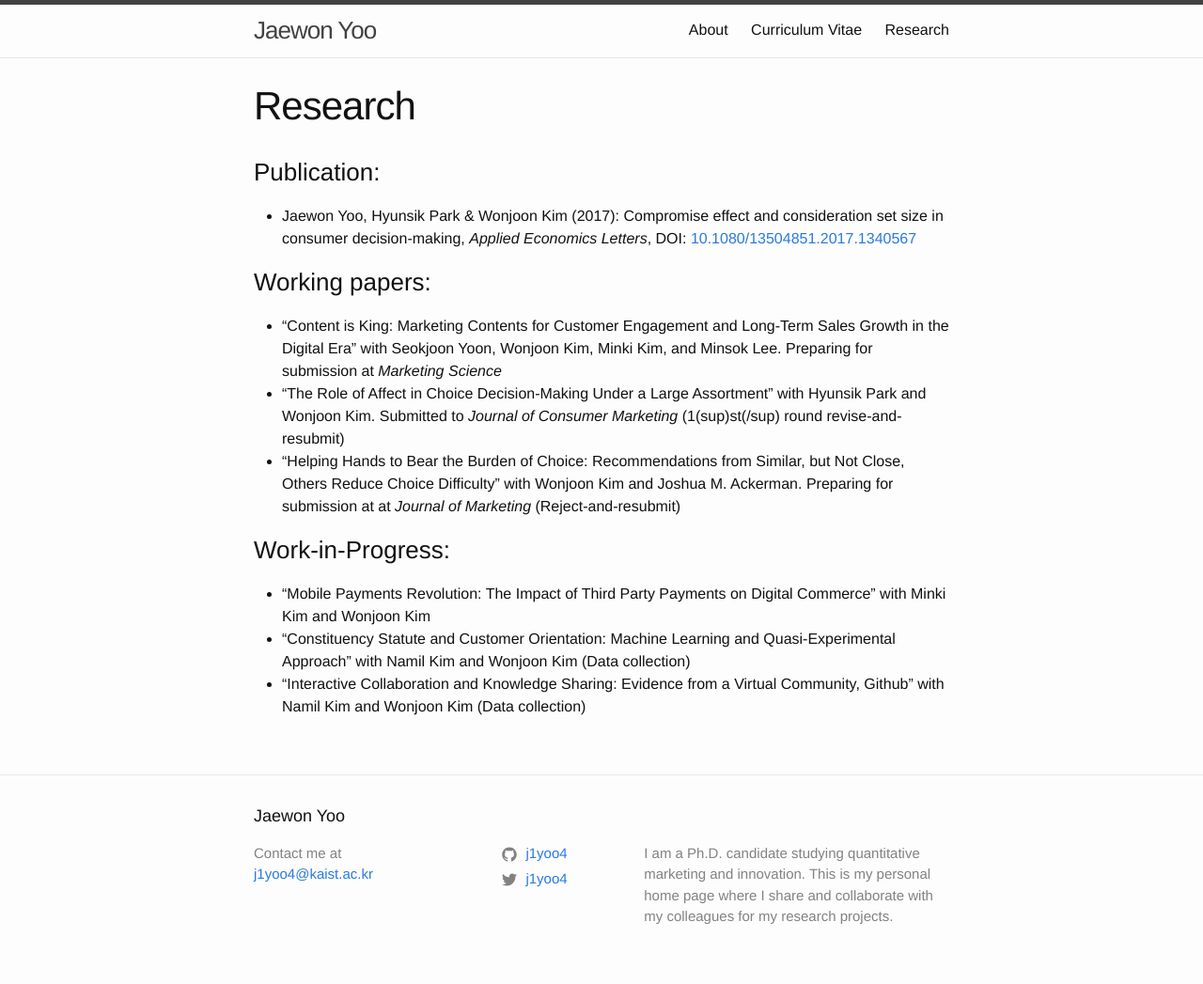
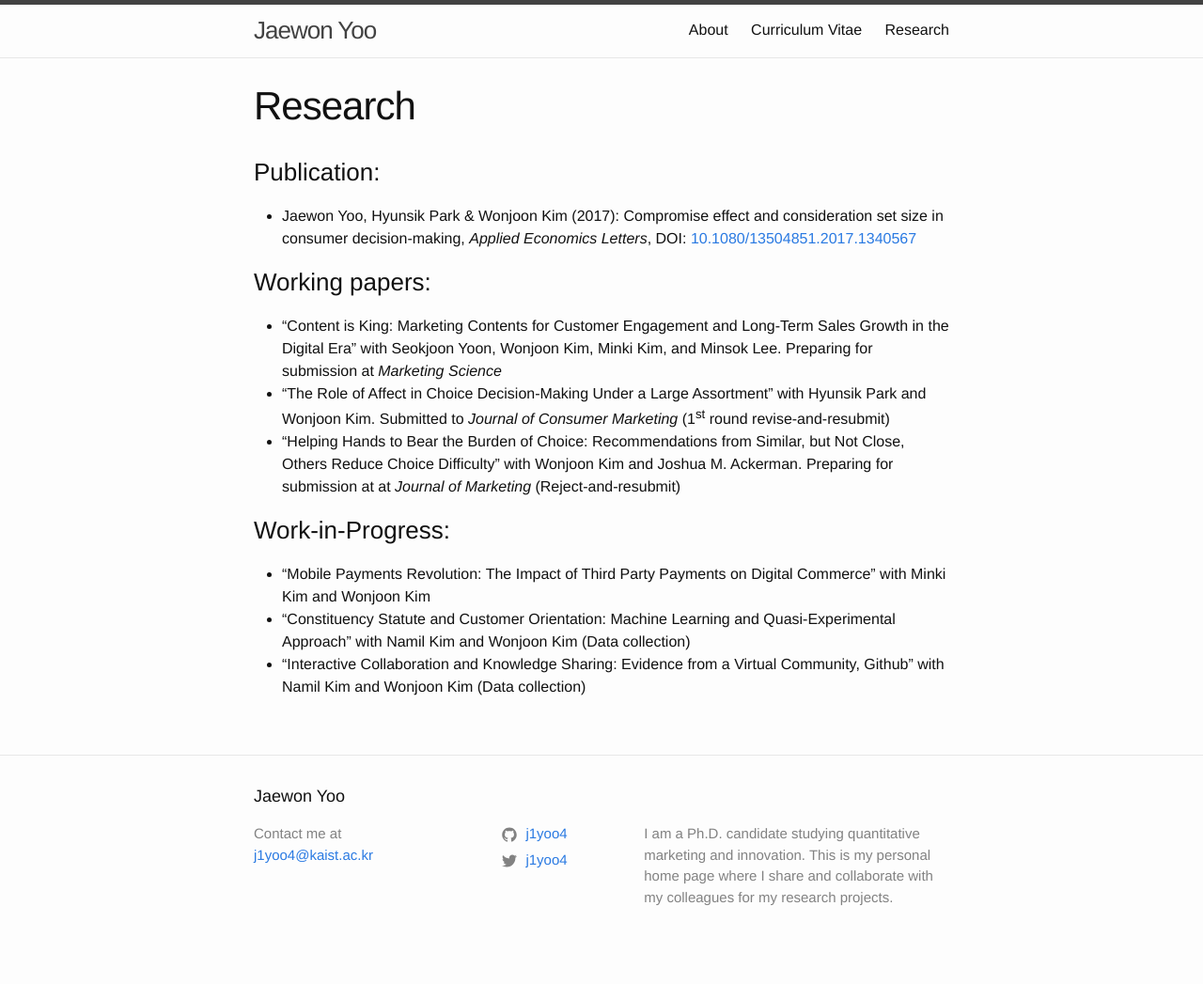
Before and after one commit to j1yoo/j1yoo.github.io, a Jekyll site: the page built from research.markdown, in a window 1280 px wide. Shown: the whole page at 94% size. Built offline with Jekyll 4.4.1, drawn with Linux system fonts in a browser that asks for light colours; after the commit the page ends 1026 px from its top, so only the background shows below that.

Commit message:
Update research.markdown

```diff
--- a/research.markdown
+++ b/research.markdown
@@ -9,7 +9,7 @@ permalink: /research/
 
 ### Working papers:
 * "Content is King: Marketing Contents for Customer Engagement and Long-Term Sales Growth in the Digital Era" with Seokjoon Yoon, Wonjoon Kim, Minki Kim, and Minsok Lee. Preparing for submission at _Marketing Science_
-* "The Role of Affect in Choice Decision-Making Under a Large Assortment" with Hyunsik Park and Wonjoon Kim. Submitted to _Journal of Consumer Marketing_ (1(sup)st(/sup) round revise-and-resubmit)
+* "The Role of Affect in Choice Decision-Making Under a Large Assortment" with Hyunsik Park and Wonjoon Kim. Submitted to _Journal of Consumer Marketing_ (1<sup>st</sup> round revise-and-resubmit)
 * "Helping Hands to Bear the Burden of Choice: Recommendations from Similar, but Not Close, Others Reduce Choice Difficulty" with Wonjoon Kim and Joshua M. Ackerman. Preparing for submission at at _Journal of Marketing_ (Reject-and-resubmit)
 
 ### Work-in-Progress:
```
